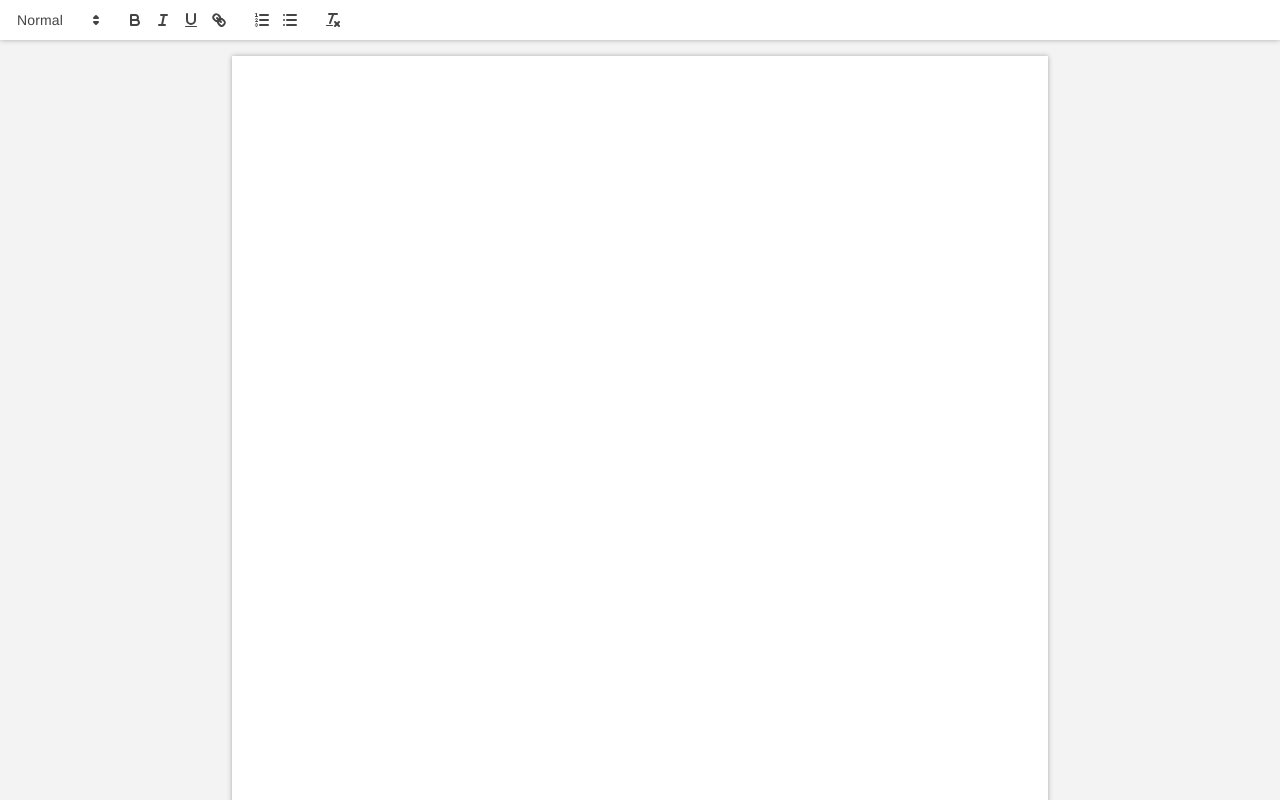
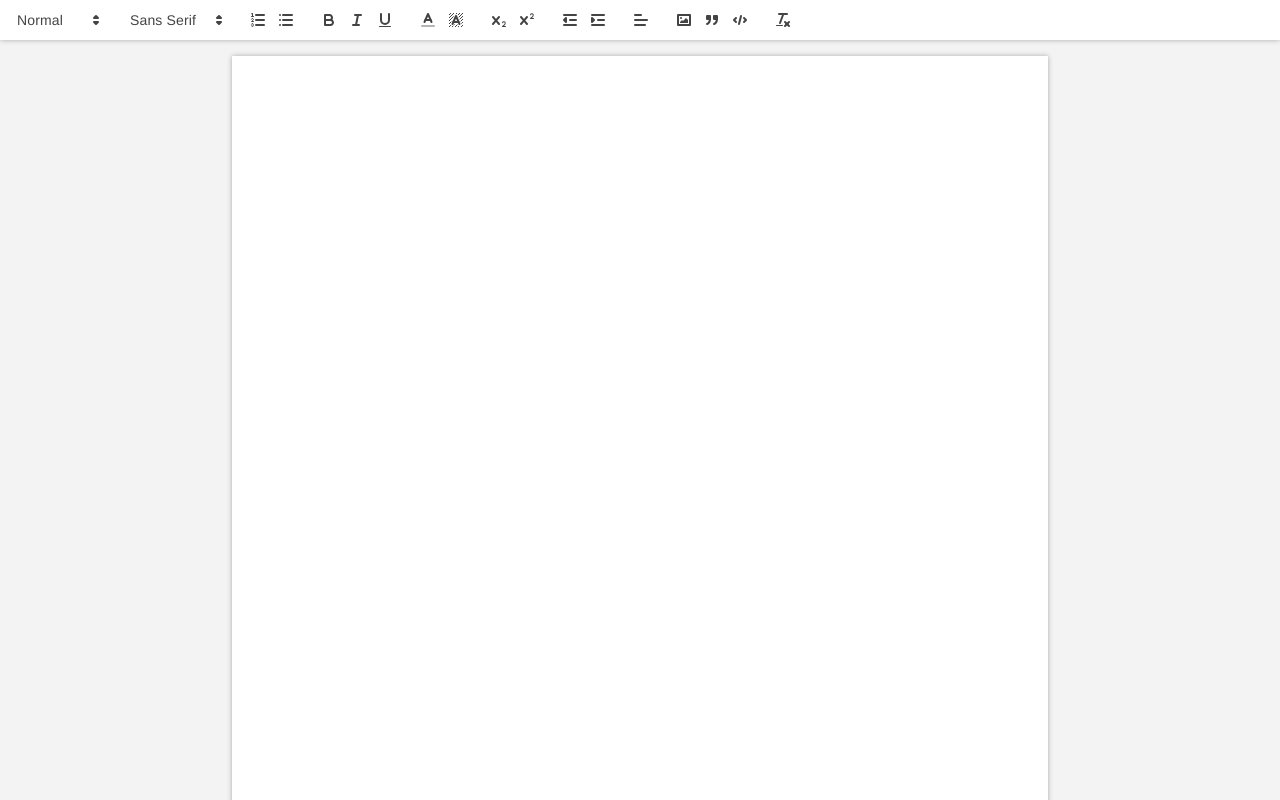
Before and after one commit to jimmy-lan/poly-doc-frontend, a React (Create React App) app: page / in a window 1280 px wide. Shown: the top 800 px of the page. Built offline with nearby package versions, Linux system fonts and the light colour scheme.

Commit message:
Add toolbar options

```diff
--- a/src/App.tsx
+++ b/src/App.tsx
@@ -1,7 +1,7 @@
 import React, { FunctionComponent } from "react";
+import { CssBaseline } from "@material-ui/core";
 
 import { TextEditor } from "./components";
-import { CssBaseline } from "@material-ui/core";
 import { useStyles } from "./App.style";
 
 const App: FunctionComponent = () => {
--- a/src/components/TextEditor/TextEditor.tsx
+++ b/src/components/TextEditor/TextEditor.tsx
@@ -3,17 +3,35 @@
  * Creation Date: 2021-05-08
  */
 
-import React, { FunctionComponent, useCallback } from "react";
+import React, { FunctionComponent, HTMLAttributes, useCallback } from "react";
 import Quill from "quill";
 import "quill/dist/quill.snow.css";
 
 import "./TextEditor.style.css";
 
-interface OwnProps {}
+interface OwnProps extends HTMLAttributes<HTMLDivElement> {
+  /** See https://quilljs.com/docs/modules/toolbar/. */
+  toolbarOptions?: unknown;
+}
 
 type Props = OwnProps;
 
+const TOOLBAR_OPTIONS = [
+  [{ header: [1, 2, 3, 4, 5, 6, false] }],
+  [{ font: [] }],
+  [{ list: "ordered" }, { list: "bullet" }],
+  ["bold", "italic", "underline"],
+  [{ color: [] }, { background: [] }],
+  [{ script: "sub" }, { script: "super" }],
+  [{ indent: "-1" }, { indent: "+1" }],
+  [{ align: [] }],
+  ["image", "blockquote", "code-block"],
+  ["clean"],
+];
+
 const TextEditor: FunctionComponent<Props> = (props) => {
+  const { toolbarOptions } = props;
+
   // A ref to wrapper of this editor
   const wrapperRef = useCallback((wrapper: HTMLDivElement | null) => {
     if (!wrapper) {
@@ -22,10 +40,16 @@ const TextEditor: FunctionComponent<Props> = (props) => {
     wrapper.innerHTML = "";
     const editor = document.createElement("div");
     wrapper.append(editor);
-    new Quill(editor, { theme: "snow" });
+    new Quill(editor, { theme: "snow", modules: { toolbar: toolbarOptions } });
   }, []);
 
-  return <div className="container" ref={wrapperRef} />;
+  return <div className="container" ref={wrapperRef} {...props} />;
 };
 
+const defaultProps: Partial<OwnProps> = {
+  toolbarOptions: TOOLBAR_OPTIONS,
+};
+
+TextEditor.defaultProps = defaultProps;
+
 export { TextEditor };
```
Also changed, not shown: 1 other file (tests, documents, lock files or other folders).
